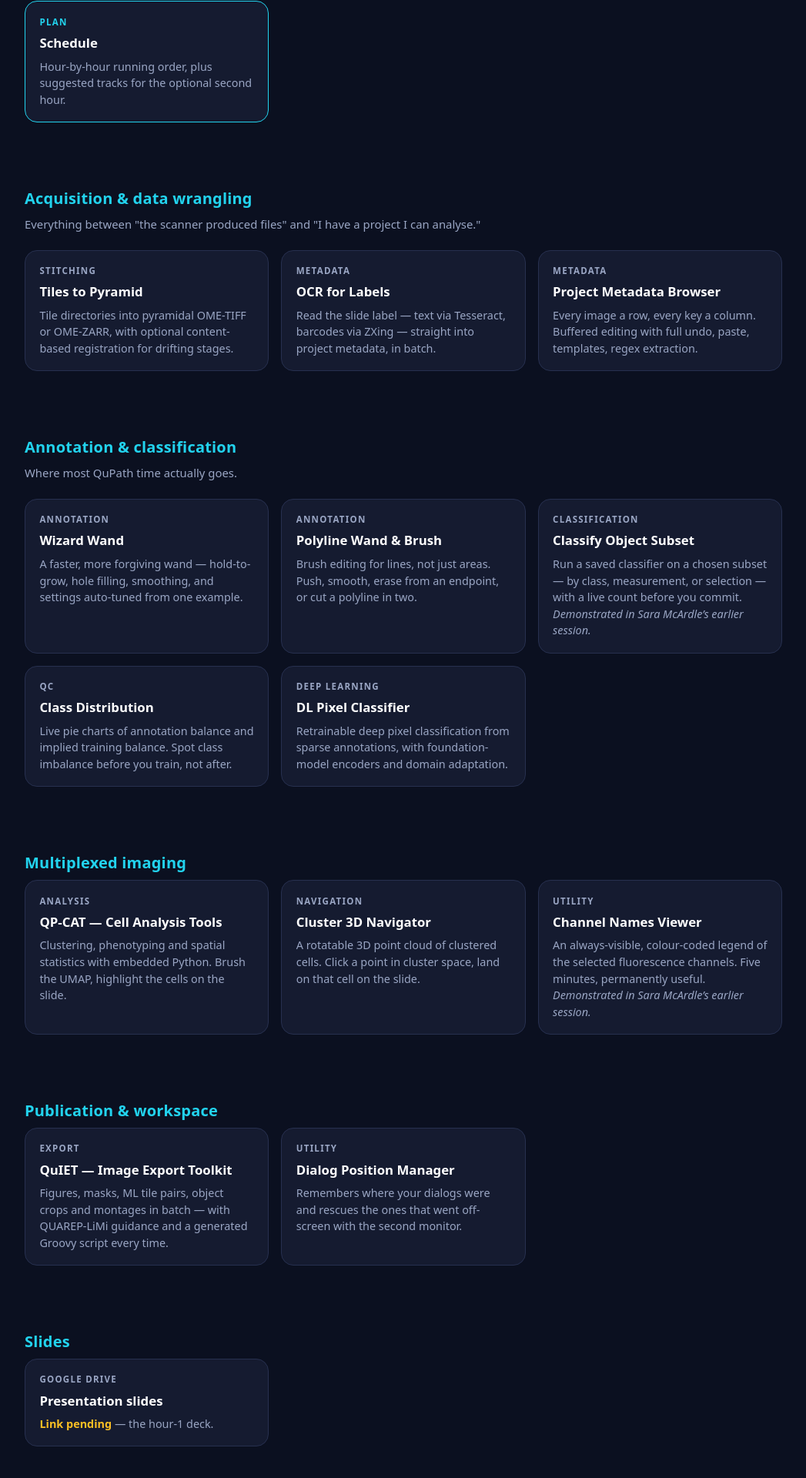
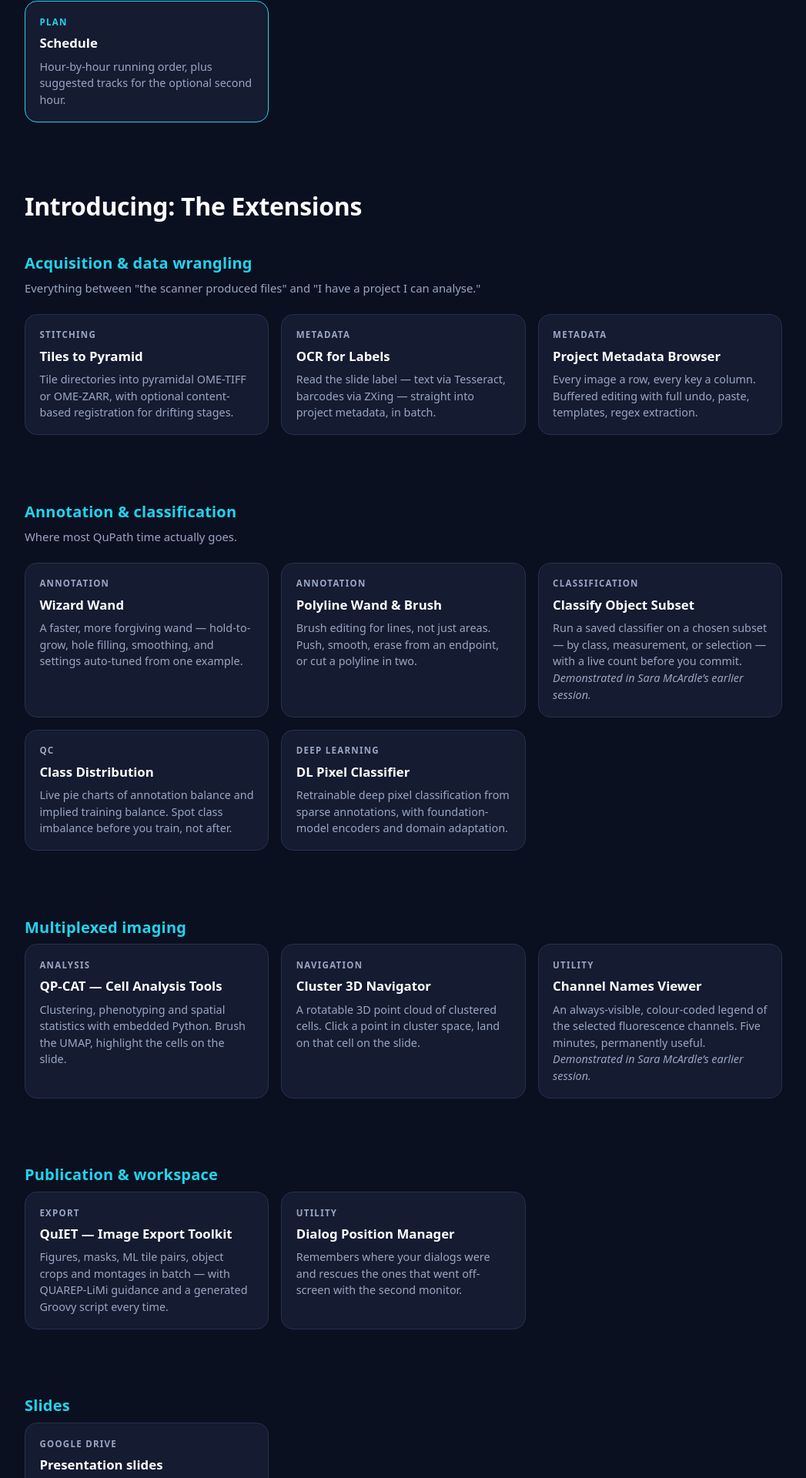
Before and after one commit to MichaelSNelson/BINA-I2K-2026-QuPath-Extensions, a Jekyll site: the page index.html, which Jekyll copies as it is, in a window 1280 px wide. Shown: the part 2011-3931 px from the top of the page at 77% size, without its empty margins (116-1163 px from the left). Built offline with Jekyll 4.4.1, drawn with Linux system fonts in a browser that asks for light colours; some of the changed text lies outside the part shown.

Commit message:
Add the extensions heading; drop the stacked acknowledgement
"Introducing: The Extensions" now sits above the extension listings, in
the README and as a larger heading above the landing page's four card
panels.

The landing page credited LJI in the acknowledgements card and again in
the footer immediately below it. The footer keeps LOCI and the licence.

Also replaces "The people this workshop is built on" with what that
section actually is: who provided the data, and the work these tools
build on.

Claude-Session: https://claude.ai/code/session_01KwiACUr5MacuDvqp74c96o

```diff
--- a/index.html
+++ b/index.html
@@ -30,6 +30,7 @@ a.chip:hover b{color:var(--cy)}
 .chip b{color:var(--ink); font-weight:600}
 section{padding:2.6rem 0}
 h2{font-size:1.25rem; color:var(--cy); margin:0 0 .35rem; letter-spacing:.01em}
+h2.umbrella{font-size:2rem; color:var(--ink); margin:2.6rem 0 -.6rem; letter-spacing:-.01em}
 .note{color:var(--mut); font-size:.93rem; margin:0 0 1.3rem; max-width:46rem}
 .grid{display:grid; grid-template-columns:repeat(auto-fill,minmax(16.5rem,1fr)); gap:1rem}
 .card{display:block; background:var(--panel); border:1px solid var(--hair); border-radius:16px;
@@ -163,6 +164,8 @@ footer{border-top:1px solid var(--hair); margin-top:2rem; padding:1.6rem 0 4rem;
   </div>
 </section>
 
+<h2 class="umbrella">Introducing: The Extensions</h2>
+
 <section>
   <h2>Acquisition &amp; data wrangling</h2>
   <p class="note">Everything between "the scanner produced files" and "I have a project I can analyse."</p>
@@ -253,7 +256,7 @@ footer{border-top:1px solid var(--hair); margin-top:2rem; padding:1.6rem 0 4rem;
 
 <section>
   <h2>Acknowledgements</h2>
-  <p class="note">The people this workshop is built on.</p>
+  <p class="note">Who provided the data, and the work these tools build on.</p>
   <div class="grid">
     <a class="card wide hero" href="docs/acknowledgements.html">
       <div class="k">Sample data</div>
```
Also changed, not shown: other parts of index.html (+1 -2 lines), README.md.
